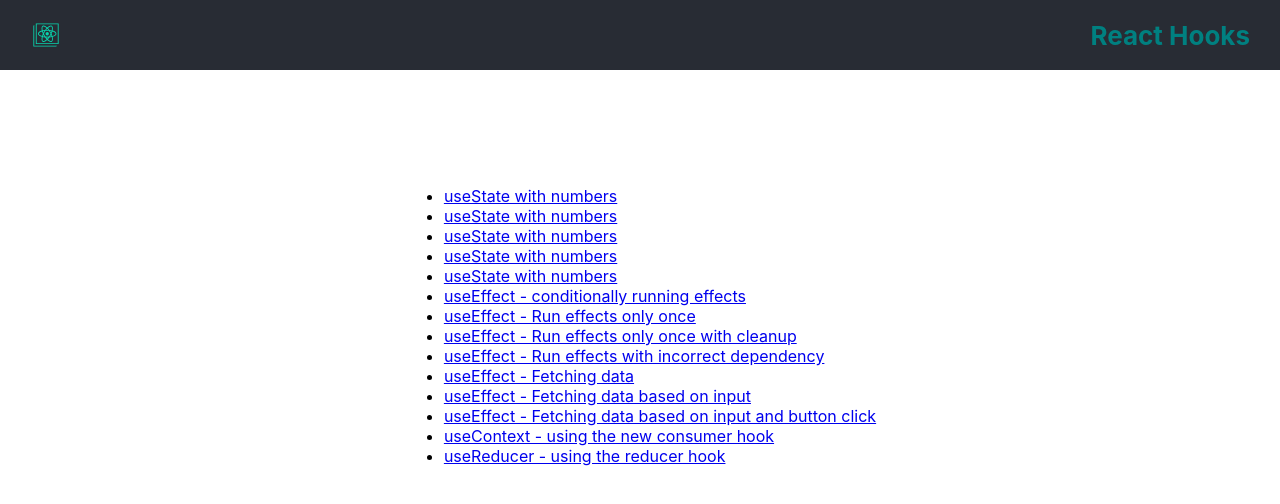
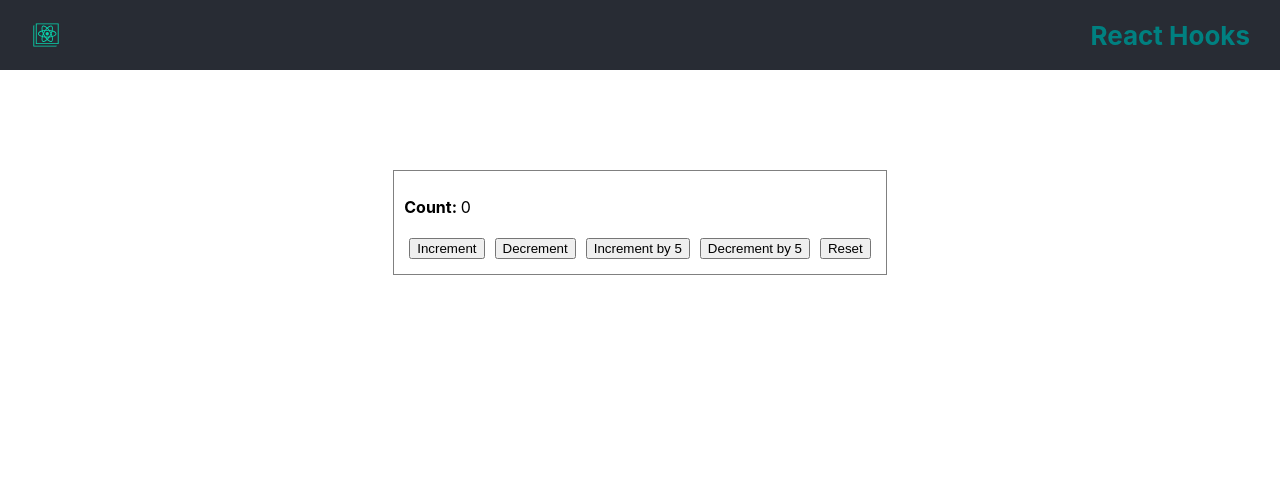
Before and after one commit to react-trainings/react-hooks, a React (Create React App) app: page /HookCounterReducerComplex in a window 1280 px wide. Before the commit this address led to /home. Shown: the top 504 px of the page. Built offline with nearby package versions, Linux system fonts and the light colour scheme.

Commit message:
feat: Added example on useReducer with complex state and action
- HookCounterReducerComplex components implements the useRedux with complex state and action

```diff
--- a/src/App.js
+++ b/src/App.js
@@ -18,6 +18,7 @@ import HookDataFetchingTwo from './components/hook-data-fetching-two/hook-data-f
 import HookDataFetchingThree from './components/hook-data-fetching-three/hook-data-fetching-three.component';
 import HookCounterContextApi from './components/hook-counter-context-api/hook-counter-context-api.component';
 import HookCounterReducer from './components/hook-counter-reducer/hook-counter.reducer.component';
+import HookCounterReducerComplex from './components/hook-counter-reducer-complex/hook-counter.reducer-complex.component';
 
 function App() {
   return (
@@ -43,7 +44,7 @@ function App() {
           <Route path="/HookDataFetchingThree" component={HookDataFetchingThree} />
           <Route path="/HookCounterContextApi" component={HookCounterContextApi} />
           <Route path="/HookCounterReducer" component={HookCounterReducer} />
-
+          <Route path="/HookCounterReducerComplex" component={HookCounterReducerComplex} />
           <Redirect to="/home" />
         </Switch>
       </main>
--- /dev/null
+++ b/src/components/hook-counter-reducer-complex/hook-counter.reducer-complex.component.jsx
@@ -0,0 +1,49 @@
+import React, { useReducer } from 'react';
+import './hook-counter.reducer-complex.styles.css';
+
+const initialState = {
+  value: 0
+};
+const reducer = (state, action) => {
+  switch (action.type) {
+    case 'increment':
+      return { value: state.value + action.value };
+    case 'decrement':
+      return { value: state.value - action.value };
+    case 'reset':
+      return initialState;
+    default:
+      return state;
+  }
+};
+
+const HookCounterReducerComplex = () => {
+  const [count, dispatch] = useReducer(reducer, initialState);
+
+  return (
+    <div className="counter">
+      <p>
+        <b>Count: </b> {count.value}
+      </p>
+      <div className="button-group">
+        <button className="counter-button" onClick={() => dispatch({ type: 'increment', value: 1 })}>
+          Increment
+        </button>
+        <button className="counter-button" onClick={() => dispatch({ type: 'decrement', value: 1 })}>
+          Decrement
+        </button>
+        <button className="counter-button" onClick={() => dispatch({ type: 'increment', value: 5 })}>
+          Increment by 5
+        </button>
+        <button className="counter-button" onClick={() => dispatch({ type: 'decrement', value: 5 })}>
+          Decrement by 5
+        </button>
+        <button className="counter-button" onClick={() => dispatch({ type: 'reset' })}>
+          Reset
+        </button>
+      </div>
+    </div>
+  );
+};
+
+export default HookCounterReducerComplex;
--- /dev/null
+++ b/src/components/hook-counter-reducer-complex/hook-counter.reducer-complex.styles.css
@@ -0,0 +1,8 @@
+.counter {
+  border: 1px solid grey;
+  padding: 10px;
+}
+
+.counter-button {
+  margin: 5px;
+}
--- a/src/pages/home-page/examples-data.js
+++ b/src/pages/home-page/examples-data.js
@@ -66,8 +66,13 @@ const examples = [
   },
   {
     id: 14,
-    name: 'useReducer - using the reducer hook',
+    name: 'useReducer - with simple state and action',
     url: '/HookCounterReducer'
+  },
+  {
+    id: 15,
+    name: 'useReducer - with complex state and actions',
+    url: '/HookCounterReducerComplex'
   }
 ];
 
```
